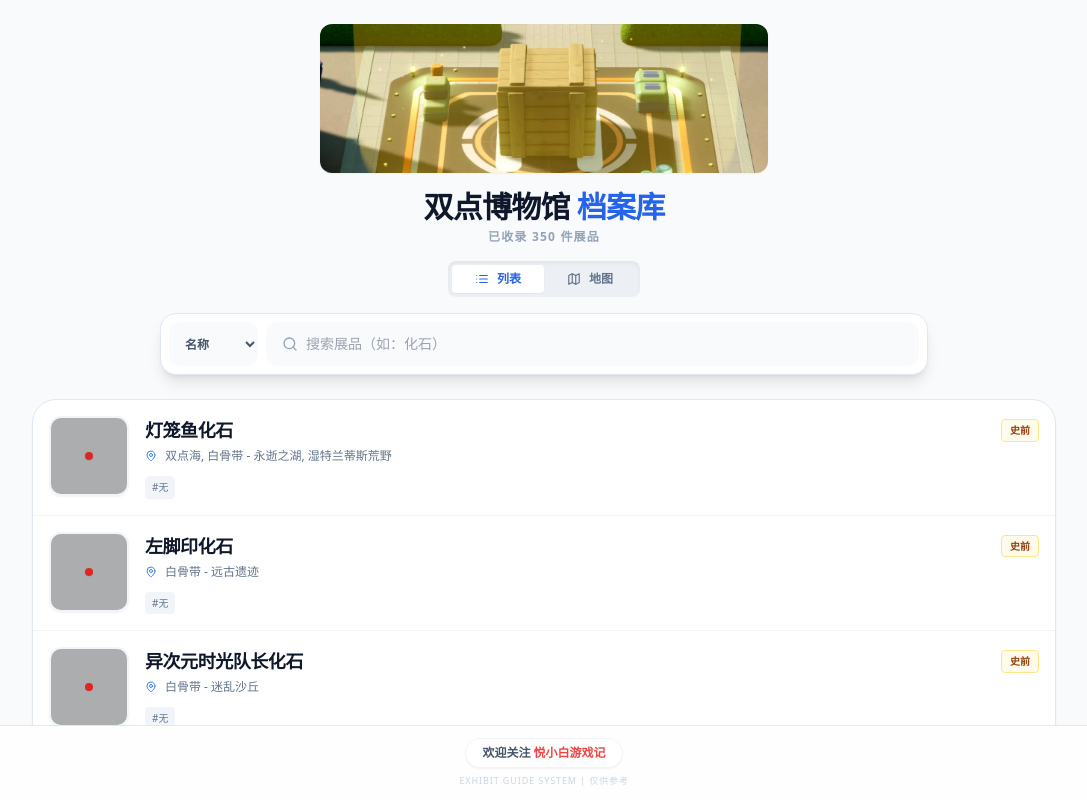
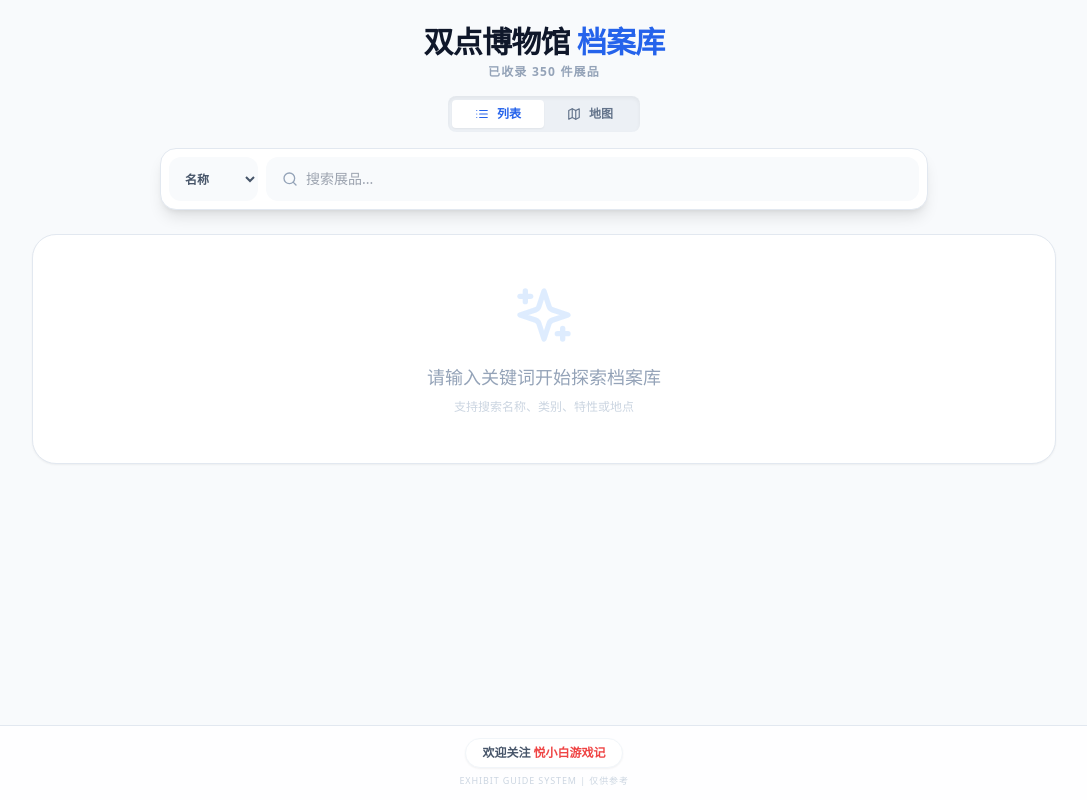
Before and after one commit to yuyue1015/twopointmuseum-db, a Next.js app: page / in a window 1280 px wide. Shown: the whole page, without its empty margins (96-1183 px from the left). Built offline with nearby package versions, Linux system fonts and the light colour scheme; grey boxes are pictures that could not be loaded.

Commit message:
Update page.tsx

```diff
--- a/app/page.tsx
+++ b/app/page.tsx
@@ -3,19 +3,19 @@
 import { useState, useMemo, useEffect } from 'react';
 import { Search, MapPin, Tag, Sparkles, Map as MapIcon, List, Info, XCircle } from 'lucide-react';
 import { motion, AnimatePresence } from 'framer-motion';
-// ⚠️ 确保路径正确：如果 HandDrawnCircle.tsx 在 components 文件夹中，则使用 '../components/HandDrawnCircle'
+// ⚠️ 确保路径正确
 import HandDrawnCircle from '../components/HandDrawnCircle';
 import { EXHIBITS_DATA, Exhibit } from './data';
 
-/* ================= 1. 坐标配置系统 (最新更新) ================= */
+/* ================= 1. 坐标配置系统 ================= */
 const MAP_LOCATIONS: Record<string, { top: string; left: string }> = {
   '永逝之湖': { top: '12%', left: '22%' },
-  '迷乱沙丘': { top: '33%', left: '31%' }, // 已更新为最后一行修正的坐标
+  '迷乱沙丘': { top: '33%', left: '32%' },
   '焦油旷野': { top: '15%', left: '12%' },
   '冰霜之巅': { top: '10%', left: '54%' },
   '原始边境': { top: '13%', left: '68%' },
   '大脚花园': { top: '23%', left: '77%' },
-  '食人花丛林': { top: '9%', left: '85%' },
+  '食人花丛林': { top: '8%', left: '84%' },
   '肋骨荒原': { top: '23%', left: '23%' },
   '啃噬之森': { top: '35%', left: '76%' },
   '远古遗迹': { top: '33%', left: '56%' },
@@ -25,10 +25,10 @@ const MAP_LOCATIONS: Record<string, { top: string; left: string }> = {
   '霸王龙岩': { top: '83%', left: '20%' },
   '庞然巨岩': { top: '79%', left: '75%' },
   '草本绿野': { top: '73%', left: '8%' },
-  '隐士山丘': { top: '42%', left: '3%' },
-  '黑糖浆湖': { top: '28%', left: '3%' },
-  '终焉之湖': { top: '51%', left: '14%' },
-  '白费镇与徒劳镇的交界之地': { top: '71%', left: '61%' },
+  '隐士山丘': { top: '45%', left: '3%' },
+  '黑糖浆湖': { top: '30%', left: '3%' },
+  '终焉之湖': { top: '53%', left: '14%' },
+  '白费镇与徒劳镇的交界之地': { top: '71%', left: '60%' },
   '远古蛋黄穹顶': { top: '74%', left: '85%' },
 };
 
@@ -75,7 +75,6 @@ function InteractiveMap({
       <img src="/map.jpg" alt="Map" className="w-full h-auto object-cover opacity-80" />
 
       {Object.entries(MAP_LOCATIONS).map(([locName, coords]) => {
-        // ... (省略前面的数据处理代码，保持不变)
         const locExhibits = data.filter(i => i.source?.includes(locName));
         const hasResults = locExhibits.length > 0;
         const isSelected = activeLocation === locName;
@@ -89,7 +88,7 @@ function InteractiveMap({
             className="absolute z-10 flex items-center justify-center"
             style={{ top: coords.top, left: coords.left }}
           >
-             {/* ... (省略手绘圈代码，保持不变) */}
+             {/* 搜索高亮手绘圈 */}
              <AnimatePresence>
                {isSearchMatch && !isSelected && (
                  <div className="absolute inset-0 pointer-events-none">
@@ -106,27 +105,41 @@ function InteractiveMap({
               whileTap={{ scale: 0.9 }}
               transition={{ type: "spring", stiffness: 400, damping: 17 }}
             >
-              {/* ★★★ 修改重点在此处 ★★★
-                  1. backdrop-blur-[2px] -> backdrop-blur-[1px] (模糊度降低)
-                  2. bg-white/10 -> bg-white/5 (背景透明度从10%降到5%)
-                  3. border-white/40 -> border-white/10 (边框透明度从40%降到10%)
-                  4. hover:bg-white/20 -> hover:bg-white/10 (悬停效果也相应变淡)
-              */}
+              {/* 交互点：极高透明度 */}
               <div className={`absolute inset-0 rounded-full backdrop-blur-[1px] border shadow-sm transition-colors duration-300
                  ${isSelected ? 'bg-transparent border-transparent' : 'bg-white/5 border-white/10 hover:bg-white/10'}`}
               />
 
-              {/* ... (省略选中状态红圈和Tooltip代码，保持不变) */}
+              {/* 选中状态手绘圈 */}
               <AnimatePresence>
                 {isSelected && (
-                  <motion.div className="absolute inset-0" initial={{ opacity: 0 }} animate={{ opacity: 1 }} exit={{ opacity: 0 }}>
+                  <motion.div
+                    className="absolute inset-0"
+                    initial={{ opacity: 0 }}
+                    animate={{ opacity: 1 }}
+                    exit={{ opacity: 0 }}
+                  >
                      <HandDrawnCircle isSelected={true} />
                   </motion.div>
                 )}
               </AnimatePresence>
 
-              <div className={`... (省略 Tooltip className) ...`}>
-                {/* ... (省略 Tooltip 内容) ... */}
+              {/* ★★★ 修复后的 Tooltip (信息框) ★★★
+                  1. 位置：left-full (右侧)
+                  2. 样式：bg-white (纯白底), border-l-4 (左侧蓝条), border-slate-100 (外边框), shadow-xl (阴影)
+                  3. 交互：group-hover/pin 显示，isSelected 常显
+              */}
+              <div className={`
+                absolute left-full top-1/2 ml-3 -translate-y-1/2 w-32 md:w-48 z-50
+                bg-white rounded-xl p-2 md:p-3
+                shadow-[0_10px_25px_-5px_rgba(0,0,0,0.1),0_8px_10px_-6px_rgba(0,0,0,0.1)]
+                border border-slate-100 border-l-4 border-l-blue-500
+                origin-left transition-all duration-200 text-left
+                ${isSelected
+                   ? 'opacity-100 scale-100 visible'
+                   : 'opacity-0 scale-90 invisible group-hover/pin:opacity-100 group-hover/pin:scale-100 group-hover/pin:visible'
+                }
+              `}>
                 <h4 className="font-black text-slate-800 text-xs md:text-sm mb-1 truncate">{locName}</h4>
                 <div className="text-[10px] text-slate-500 leading-tight">
                   <span className="font-bold text-blue-600">发现 {locExhibits.length} 件</span>
@@ -153,15 +166,20 @@ export default function MuseumSearchApp() {
     setHasMounted(true);
   }, []);
 
-  // 处理模式切换：隐藏搜索栏、重置结果显示所有
   const handleSwitchMode = (mode: 'list' | 'map') => {
     setViewMode(mode);
-    setQuery(''); // 重置搜索词
-    setSelectedLocation(null); // 重置选中的地点
+    setQuery('');
+    setSelectedLocation(null);
   };
 
   const filteredExhibits = useMemo(() => {
     if (!hasMounted || !EXHIBITS_DATA) return [];
+
+    // 初始状态不显示
+    if (!query.trim() && !selectedLocation) {
+        return [];
+    }
+
     const lowerQuery = query.toLowerCase().trim();
 
     return EXHIBITS_DATA.filter((item) => {
@@ -207,9 +225,6 @@ export default function MuseumSearchApp() {
       {/* 顶部固定区域 (Header) */}
       <div className="flex-none pt-4 md:pt-6 px-4 pb-2 z-10 bg-slate-50">
         <div className="max-w-5xl mx-auto flex flex-col items-center justify-center gap-4 text-center">
-           <div className="w-full max-w-sm md:max-w-md mx-auto">
-              <img src="/banner.png" alt="双点博物馆" className="w-full h-auto object-contain rounded-xl shadow-sm" />
-           </div>
 
            <div className="flex flex-col items-center gap-1">
              <h1 className="text-2xl md:text-3xl font-black text-slate-900">
@@ -239,7 +254,6 @@ export default function MuseumSearchApp() {
            </div>
         </div>
 
-        {/* 仅在列表模式下显示搜索栏 */}
         {viewMode === 'list' && (
           <div className="mt-4 max-w-3xl mx-auto animate-in fade-in slide-in-from-top-2 duration-300">
             <div className="bg-white p-2 rounded-2xl shadow-lg border border-slate-200 flex flex-col md:flex-row gap-2">
@@ -257,11 +271,11 @@ export default function MuseumSearchApp() {
                 <div className="relative flex-1">
                   <Search className="absolute left-4 top-3 md:top-3.5 text-slate-400 w-4 h-4" />
                   <input
-                  className="w-full pl-10 pr-4 py-2 md:py-3 rounded-xl bg-slate-50 text-base md:text-sm font-medium focus:bg-blue-50/50 focus:ring-2 focus:ring-blue-500 transition-all outline-none"
-                   placeholder="搜索展品（如：化石）"
-                   value={query}
-                   onChange={(e) => setQuery(e.target.value)}
-                 />
+                    className="w-full pl-10 pr-4 py-2 md:py-3 rounded-xl bg-slate-50 text-base md:text-sm font-medium focus:bg-blue-50/50 focus:ring-2 focus:ring-blue-500 transition-all outline-none"
+                    placeholder="搜索展品..."
+                    value={query}
+                    onChange={(e) => setQuery(e.target.value)}
+                  />
                 </div>
               </div>
             </div>
@@ -320,7 +334,14 @@ export default function MuseumSearchApp() {
                      </button>
                   </div>
                 )}
-                {filteredExhibits.length > 0 ? (
+
+                {!query && !selectedLocation ? (
+                  <div className="flex flex-col items-center justify-center py-12 text-slate-300">
+                    <Sparkles className="w-16 h-16 mb-4 opacity-50 text-blue-200" />
+                    <p className="text-lg font-medium text-slate-400">请输入关键词开始探索档案库</p>
+                    <p className="text-xs mt-2 text-slate-300">支持搜索名称、类别、特性或地点</p>
+                  </div>
+                ) : filteredExhibits.length > 0 ? (
                   <div className="divide-y divide-slate-100">
                     {filteredExhibits.map((item) => (
                       <ExhibitCard
```
